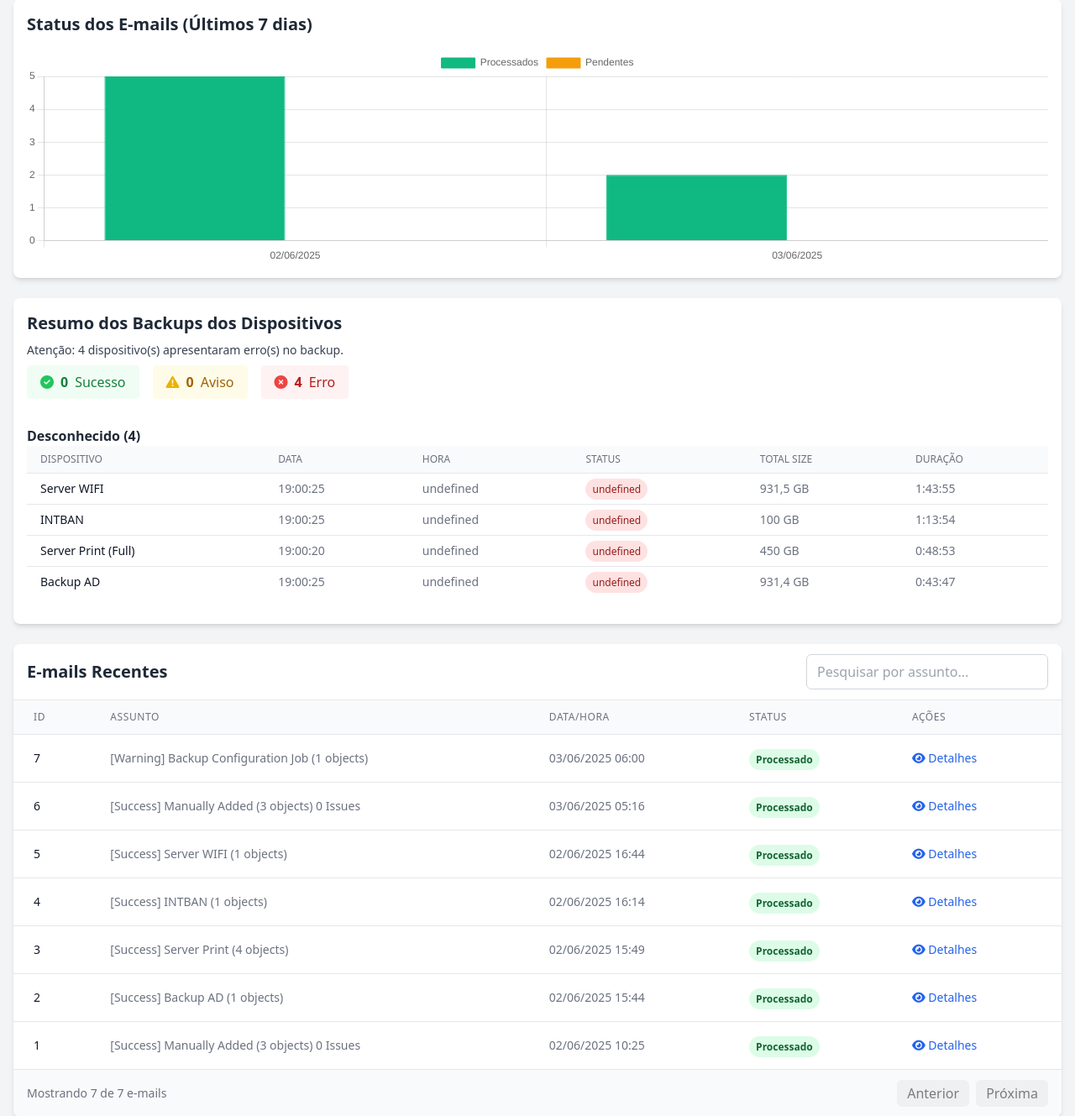
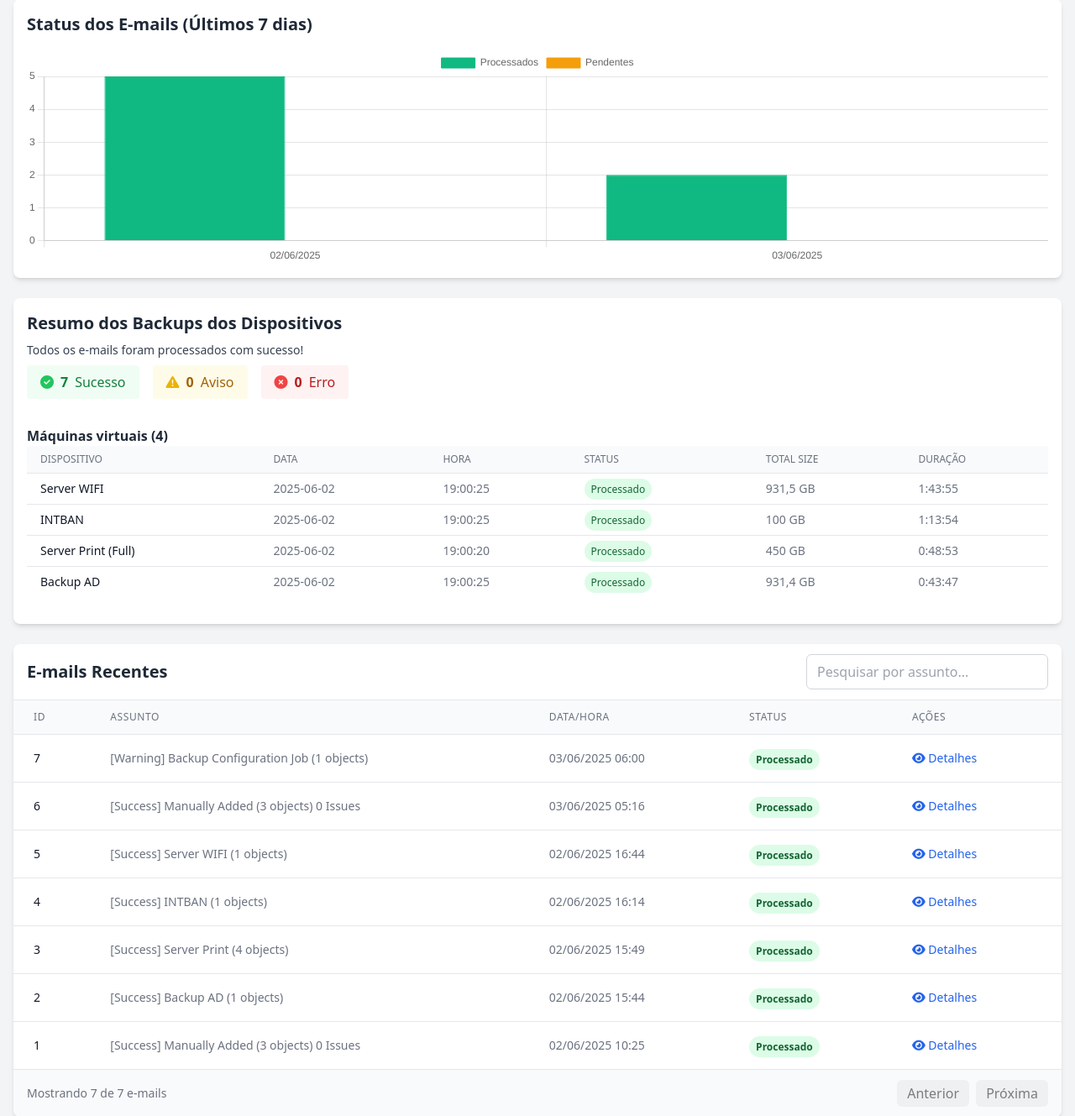
Before and after one commit to MarceloCastelo/VeeamBackup, a Flask app: page / in a window 1280 px wide. Shown: the part 359-1688 px from the top of the page at 84% size. Run offline with Flask 3, Linux system fonts and the light colour scheme; data comes from the database, SQL or seed files in the repository; data that the repository does not hold is empty; some libraries are stand-ins or nearby versions.

Commit message:
udpate front

```diff
--- a/templates/index.html
+++ b/templates/index.html
@@ -295,29 +295,16 @@
 
         // Função para atualizar o resumo dos backups
         function updateBackupSummary() {
-            // Agrupa todos os dados de backup_jobs dos e-mails filtrados
-            let allBackupJobs = [];
+            // Contadores por status baseados na tabela emails (não nos jobs)
+            let success = 0, warning = 0, error = 0;
             filteredEmails.forEach(email => {
-                if (email.backup_jobs && Array.isArray(email.backup_jobs) && email.backup_jobs.length > 0) {
-                    allBackupJobs = allBackupJobs.concat(email.backup_jobs);
+                if (email.is_processed === 1 || email.is_processed === true) {
+                    success++;
+                } else if (email.is_processed === 0 || email.is_processed === false) {
+                    warning++;
+                } else {
+                    error++;
                 }
-            });
-
-            // Se não houver dados, tenta buscar de todos os e-mails
-            if (allBackupJobs.length === 0 && allEmails.length > 0) {
-                allEmails.forEach(email => {
-                    if (email.backup_jobs && Array.isArray(email.backup_jobs) && email.backup_jobs.length > 0) {
-                        allBackupJobs = allBackupJobs.concat(email.backup_jobs);
-                    }
-                });
-            }
-
-            // Contadores por status
-            let success = 0, warning = 0, error = 0;
-            allBackupJobs.forEach(item => {
-                if (item.status === 'Success') success++;
-                else if (item.status === 'Warning') warning++;
-                else error++;
             });
 
             summarySuccess.textContent = success;
@@ -329,16 +316,18 @@
             if (success + warning + error === 0) {
                 infoText = 'Nenhum dado de backup encontrado para os dispositivos no período selecionado.';
             } else if (error > 0) {
-                infoText = `Atenção: ${error} dispositivo(s) apresentaram erro(s) no backup.`;
+                infoText = `Atenção: ${error} e-mail(s) com status desconhecido.`;
             } else if (warning > 0) {
-                infoText = `Aviso: ${warning} dispositivo(s) tiveram avisos durante o backup.`;
+                infoText = `Aviso: ${warning} e-mail(s) pendente(s) de processamento.`;
             } else {
-                infoText = 'Todos os dispositivos tiveram o backup realizado com sucesso!';
+                infoText = 'Todos os e-mails foram processados com sucesso!';
             }
             backupSummaryInfo.textContent = infoText;
 
-            // Atualizar tabela de resumo
-            updateBackupSummaryTable(allBackupJobs);
+            // Atualizar tabela de resumo (mantém jobs)
+            updateBackupSummaryTable(
+                filteredEmails.flatMap(email => email.backup_jobs || [])
+            );
         }
 
         function updateBackupSummaryTable(backupJobs) {
@@ -356,7 +345,7 @@
 
             // Agrupar por status
             const groupedByStatus = backupJobs.reduce((acc, item) => {
-                const status = item.status ? (item.status.charAt(0).toUpperCase() + item.status.slice(1).toLowerCase()) : 'Desconhecido';
+                const status = item.status ? (item.status.charAt(0).toUpperCase() + item.status.slice(1).toLowerCase()) : 'Máquinas virtuais';
                 if (!acc[status]) {
                     acc[status] = [];
                 }
@@ -394,13 +383,27 @@
                     </thead>
                     <tbody class="bg-white divide-y divide-gray-200">
                         ${items.map(item => {
-                            // Data e hora
-                            let data = item.data || (item.start_time ? item.start_time.split(' ')[0] : '-');
-                            let hora = item.hora || (item.start_time ? item.start_time.split(' ')[1]?.slice(0,5) : '-');
-                            // Fallback para campos alternativos
-                            if (item.created_at && data === '-') {
-                                data = item.created_at.split(' ')[0];
-                                hora = item.created_at.split(' ')[1]?.slice(0,5);
+                            // Buscar status e data da tabela emails (email relacionado)
+                            // Supondo que o item tenha email_id e que filteredEmails está acessível
+                            let email = null;
+                            if (item.email_id && Array.isArray(filteredEmails)) {
+                                email = filteredEmails.find(e => e.id === item.email_id);
+                            }
+                            // Data do e-mail
+                            let data = email && email.date ? email.date : '-';
+                            // Status do e-mail
+                            let statusEmail = email && typeof email.is_processed !== 'undefined'
+                                ? (email.is_processed ? 'Processado' : 'Pendente')
+                                : '-';
+                            // Hora (mantém lógica anterior)
+                            let hora = '-';
+                            if (item.data) {
+                                hora = item.data;
+                            } else if (item.start_time) {
+                                const parts = item.start_time.split(' ');
+                                hora = parts[0] || '-';
+                            } else if (item.created_at) {
+                                hora = item.created_at.split(' ')[0];
                             }
                             // Total Size e Duração
                             const totalSize = item.total_size || item.totalSize || '-';
@@ -412,11 +415,11 @@
                                 <td class="px-4 py-2 whitespace-nowrap text-sm text-gray-500">${hora}</td>
                                 <td class="px-4 py-2 whitespace-nowrap text-sm text-gray-500">
                                     <span class="px-2 py-1 text-xs rounded-full ${
-                                        item.status === 'Success' ? 'bg-green-100 text-green-800' :
-                                        item.status === 'Warning' ? 'bg-yellow-100 text-yellow-800' :
-                                        'bg-red-100 text-red-800'
+                                        statusEmail === 'Processado' ? 'bg-green-100 text-green-800' :
+                                        statusEmail === 'Pendente' ? 'bg-yellow-100 text-yellow-800' :
+                                        'bg-gray-100 text-gray-800'
                                     }">
-                                        ${item.status}
+                                        ${statusEmail}
                                     </span>
                                 </td>
                                 <td class="px-4 py-2 whitespace-nowrap text-sm text-gray-500">${totalSize}</td>
```
